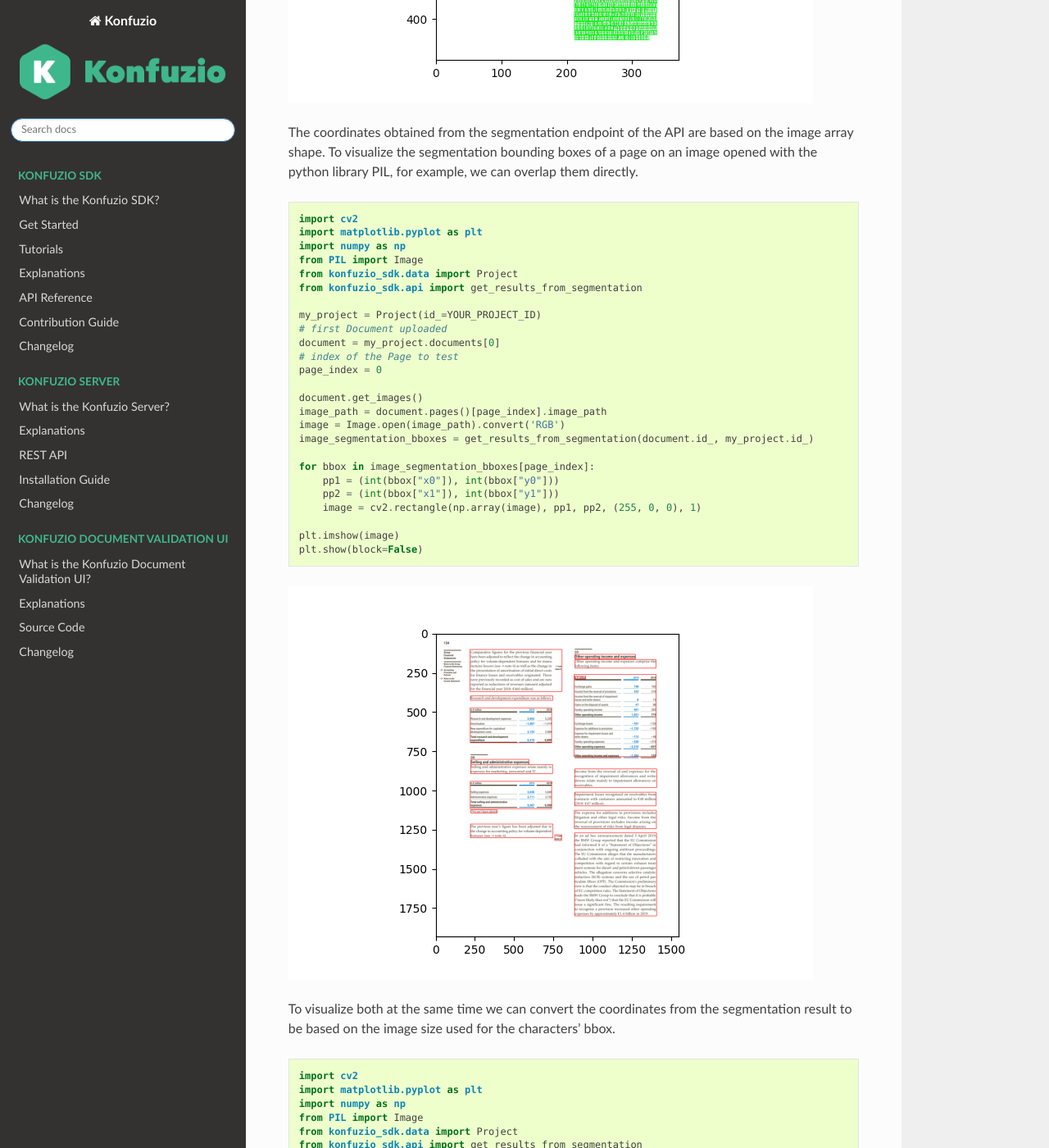
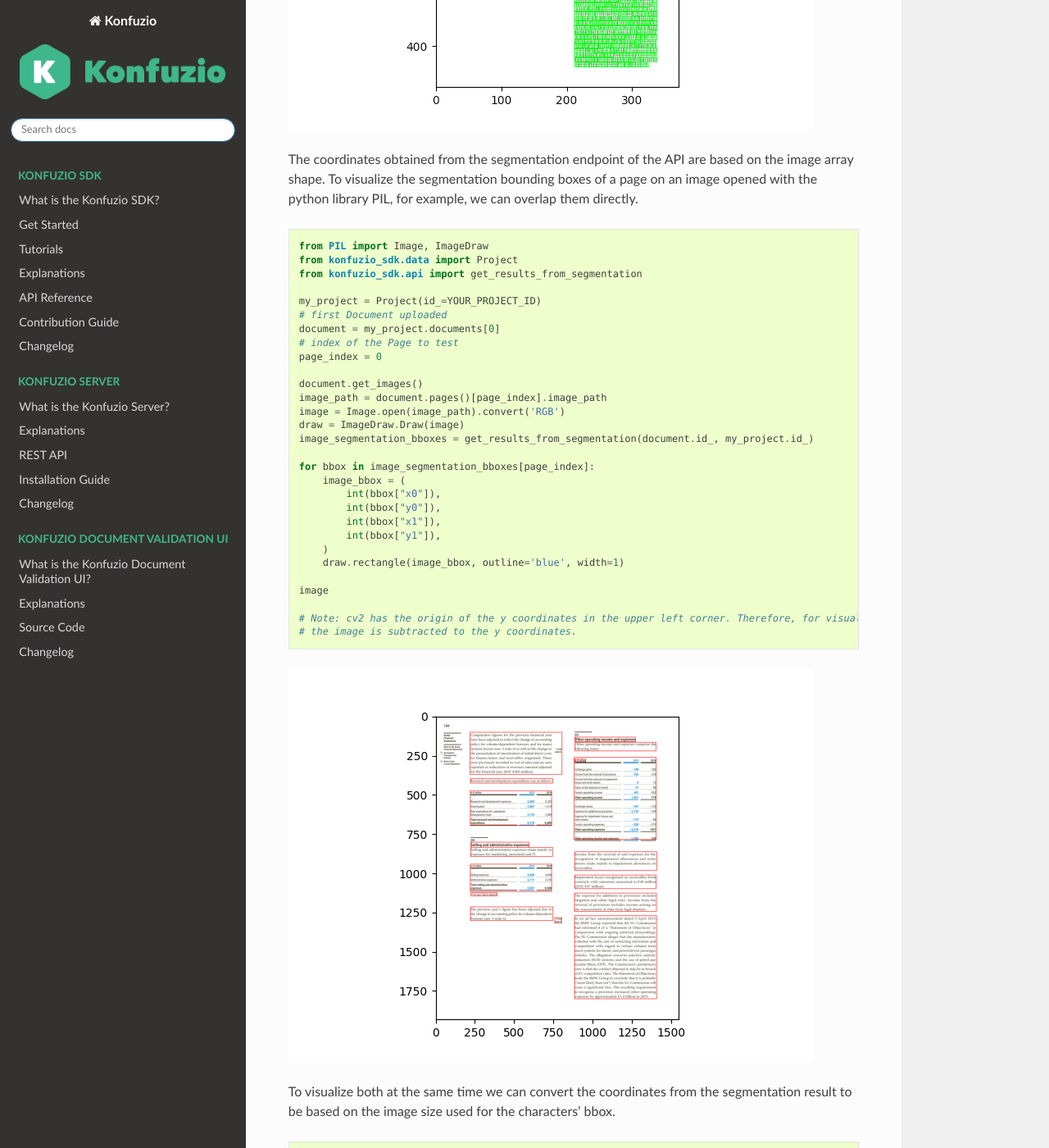
Before and after one commit to konfuzio-ai/konfuzio-sdk, a Sphinx documentation site: the page built from docs/sdk/coordinates_system.md, in a window 1280 px wide and 1400 px high, scrolled down 2265 px. Shown: the whole window at 82% size. Built offline with Sphinx 7.4.7 and the Read the Docs theme 2.0.0, drawn with Linux system fonts in a browser that asks for light colours; pages that are not in the unit, such as notebooks, are missing from menus; a script that is not in the unit is left out; some of the changed text lies outside the part shown.

Commit message:
segmentation and bboxes fix

```diff
--- a/docs/sdk/boilerplates/test_segmentation_and_bboxes.py
+++ b/docs/sdk/boilerplates/test_segmentation_and_bboxes.py
@@ -1,8 +1,5 @@
 """Test code examples for visualizing segmentation and bboxes in the documentation."""
-import cv2
-import matplotlib.pyplot as plt
-import numpy as np
-from PIL import Image
+from PIL import Image, ImageDraw
 from konfuzio_sdk.data import Project
 from konfuzio_sdk.api import get_results_from_segmentation
 from variables import YOUR_PROJECT_ID
@@ -33,26 +30,38 @@
 image_characters_bbox = [char_bbox for _, char_bbox in page.get_bbox().items()]
 assert len(image_characters_bbox) == 2249
 
+draw = ImageDraw.Draw(image)
+
 for bbox in image_characters_bbox:
-    pp1 = (int(bbox["x0"]), int((height - bbox["y0"])))
-    pp2 = (int(bbox["x1"]), int((height - bbox["y1"])))
-    image = cv2.rectangle(np.array(image), pp1, pp2, (0, 255, 0), 1)
+    image_bbox = (
+        int(bbox["x0"]),
+        int((height - bbox["y0"])),
+        int(bbox["x1"]),
+        int((height - bbox["y1"])),
+    )
+    draw.rectangle(image_bbox, outline='blue', width=1)
 
 image_segmentation_bboxes = get_results_from_segmentation(document.id_, my_project.id_)
 
 for bbox in image_segmentation_bboxes[page_index]:
-    pp1 = (int(bbox["x0"]), int(bbox["y0"]))
-    pp2 = (int(bbox["x1"]), int(bbox["y1"]))
-    image = cv2.rectangle(np.array(image), pp1, pp2, (255, 0, 0), 1)
+    image_bbox = (
+        int(bbox["x0"]),
+        int(bbox["y0"]),
+        int(bbox["x1"]),
+        int(bbox["y1"]),
+    )
+    draw.rectangle(image_bbox, outline='blue', width=1)
 
 for bbox in image_segmentation_bboxes[page_index]:
-    pp1 = (int(bbox["x0"] * factor_x), int(bbox["y0"] * factor_y))
-    pp2 = (int(bbox["x1"] * factor_x), int(bbox["y1"] * factor_y))
-    image = cv2.rectangle(np.array(image), pp1, pp2, (255, 0, 0), 1)
+    image_bbox = (
+        int(bbox["x0"] * factor_x),
+        int(bbox["y0"] * factor_y),
+        int(bbox["x1"] * factor_y),
+        int(bbox["y1"] * factor_y),
+    )
+    draw.rectangle(image_bbox, outline='blue', width=1)
 
-plt.imshow(image)
-plt.show(block=False)
+image
 
 # Note: cv2 has the origin of the y coordinates in the upper left corner. Therefore, for visualization, the height of
 # the image is subtracted to the y coordinates.
-plt.close('all')
```
Also changed, not shown: docs/sdk/coordinates_system.md (+3 -3 lines).
